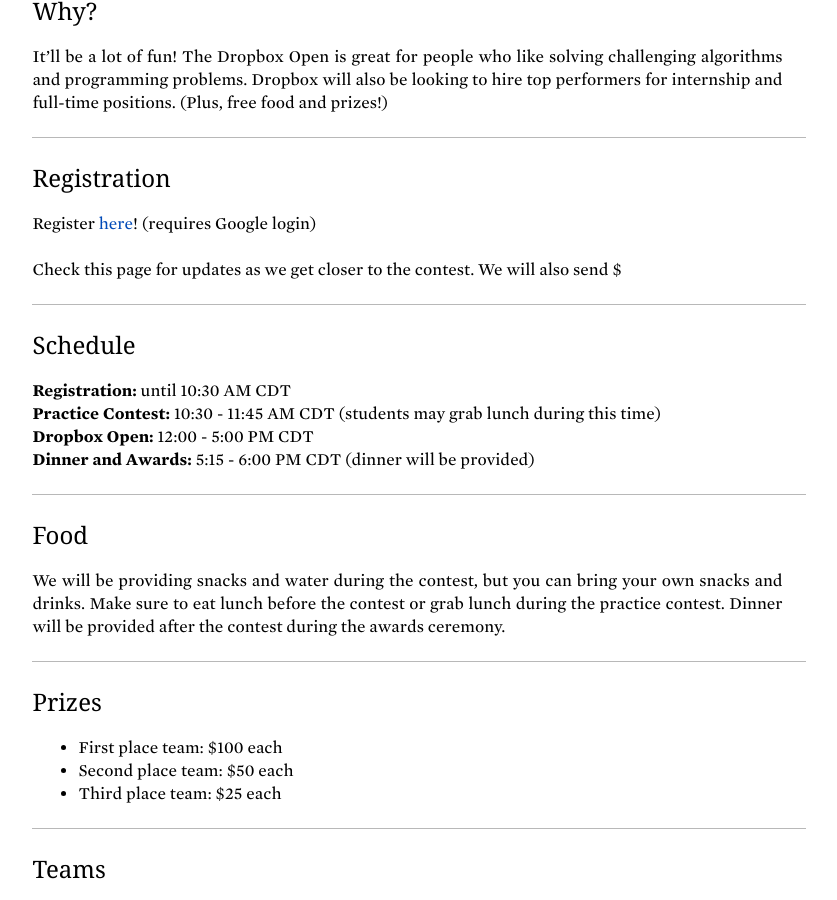
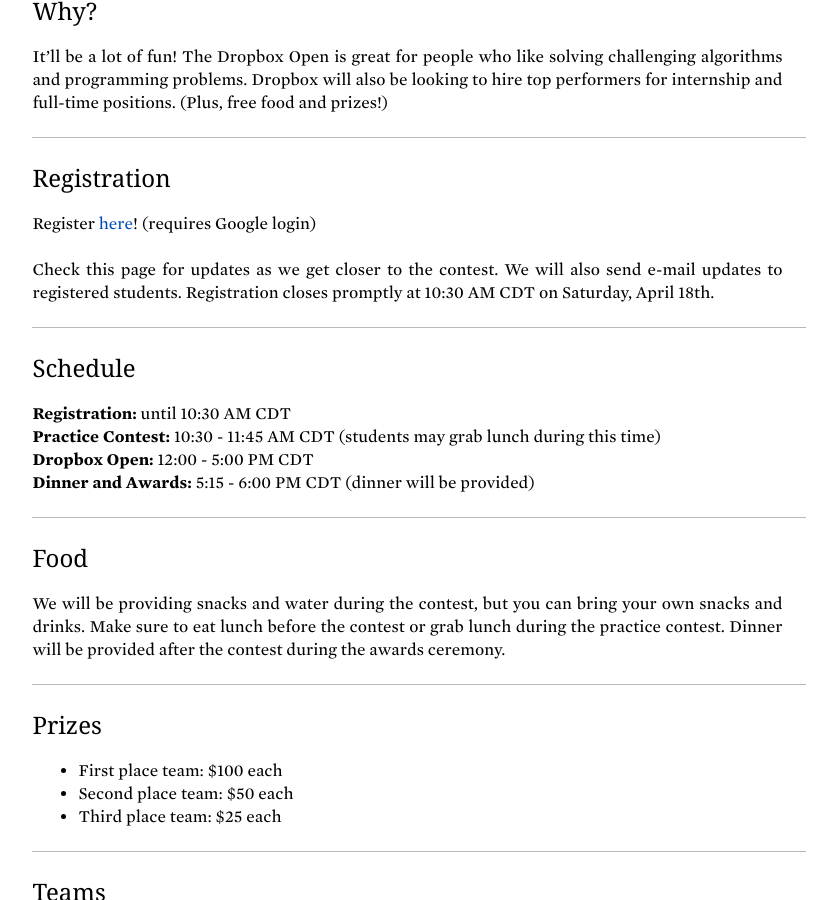
Before and after one commit to acm-uiuc/icpc-website, a Jekyll site: the page built from contest/about.md, in a window 1280 px wide and 900 px high, scrolled down 1312 px. Shown: the whole window, without its empty margins (221-1058 px from the left). Built offline with Jekyll 4.4.1, drawn with Linux system fonts in a browser that asks for light colours; nearby versions of some CDN libraries; some web fonts are replaced; Markdown is read by kramdown in place of the engine named in the settings.

Commit message:
Fixing messed up text in registration section.

```diff
--- a/contest/about.md
+++ b/contest/about.md
@@ -53,7 +53,7 @@
     <div>
       Register <a href="/contest/register.html">here</a>! (requires Google login)
       <br><br>
-      Check this page for updates as we get closer to the contest. We will also send $
+      Check this page for updates as we get closer to the contest. We will also send e-mail updates to registered students. Registration closes promptly at 10:30 AM CDT on Saturday, April 18th.
     </div>
 </div>
 
```
